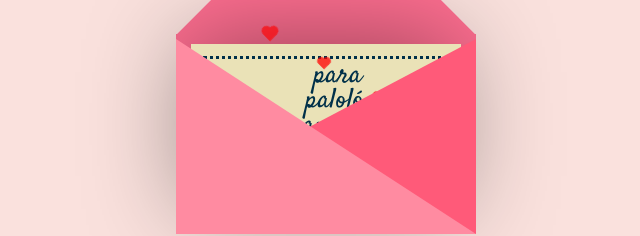
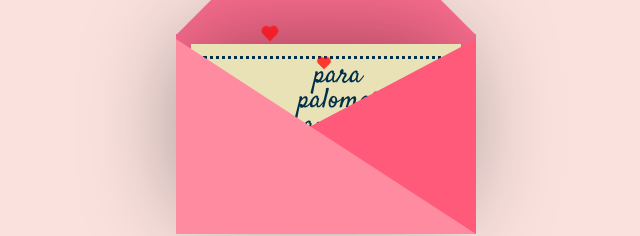
Before and after one commit to gabrieldesa1/te-amo, a plain HTML site: page index.html in a window 1280 px wide. Shown: the part 304-540 px from the top of the page, 314-954 px from the left. Drawn offline with nearby package versions, Linux system fonts and the light colour scheme.

Commit message:
Atualizações no projeto

```diff
--- a/index.html
+++ b/index.html
@@ -14,7 +14,7 @@
   <div class="envelope"></div>
   <div class="front"></div>
   <div class="card">
-  <div class="text">para</br>paloló, </br> te amo vida </div>
+  <div class="text">para</br>paloma, </br> te amo vida </div>
   <div class="heart"</div>
   </div>
   <div class="hearts">
```
